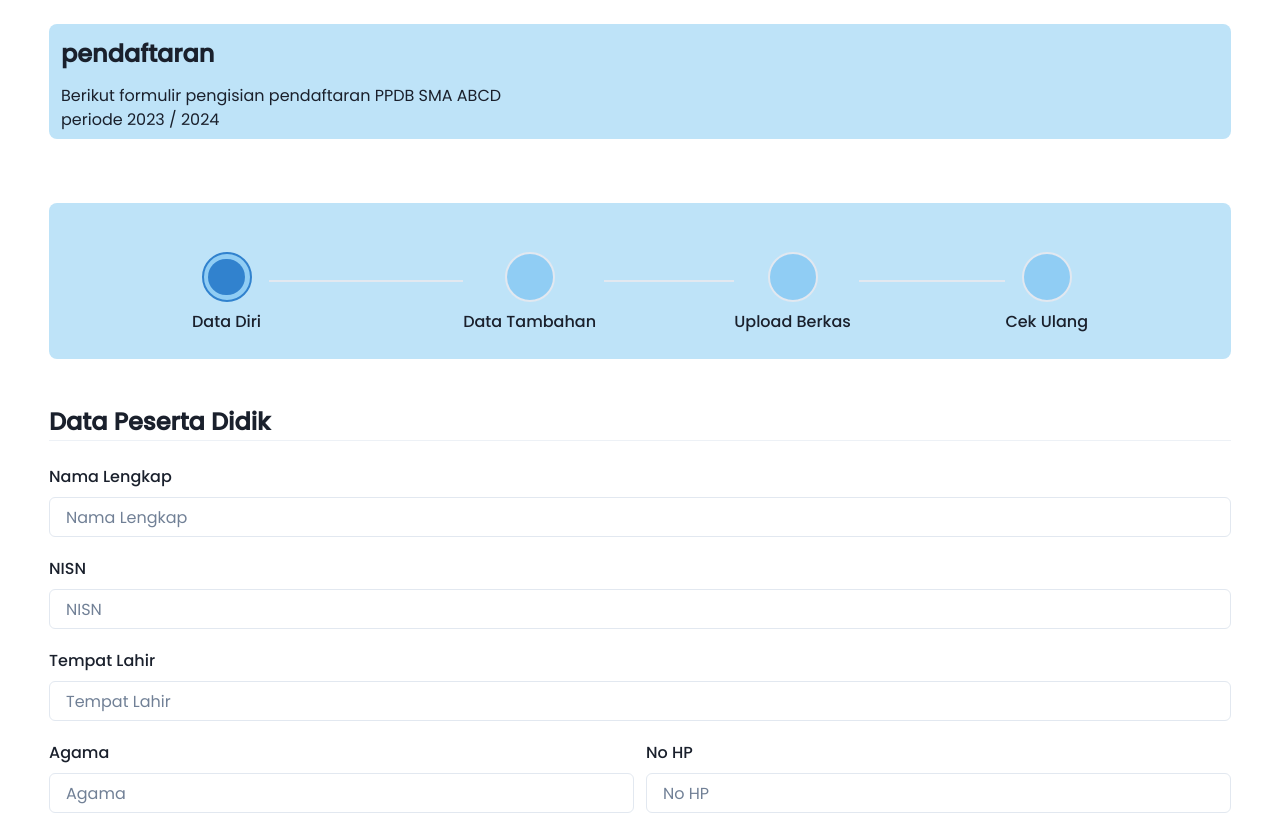
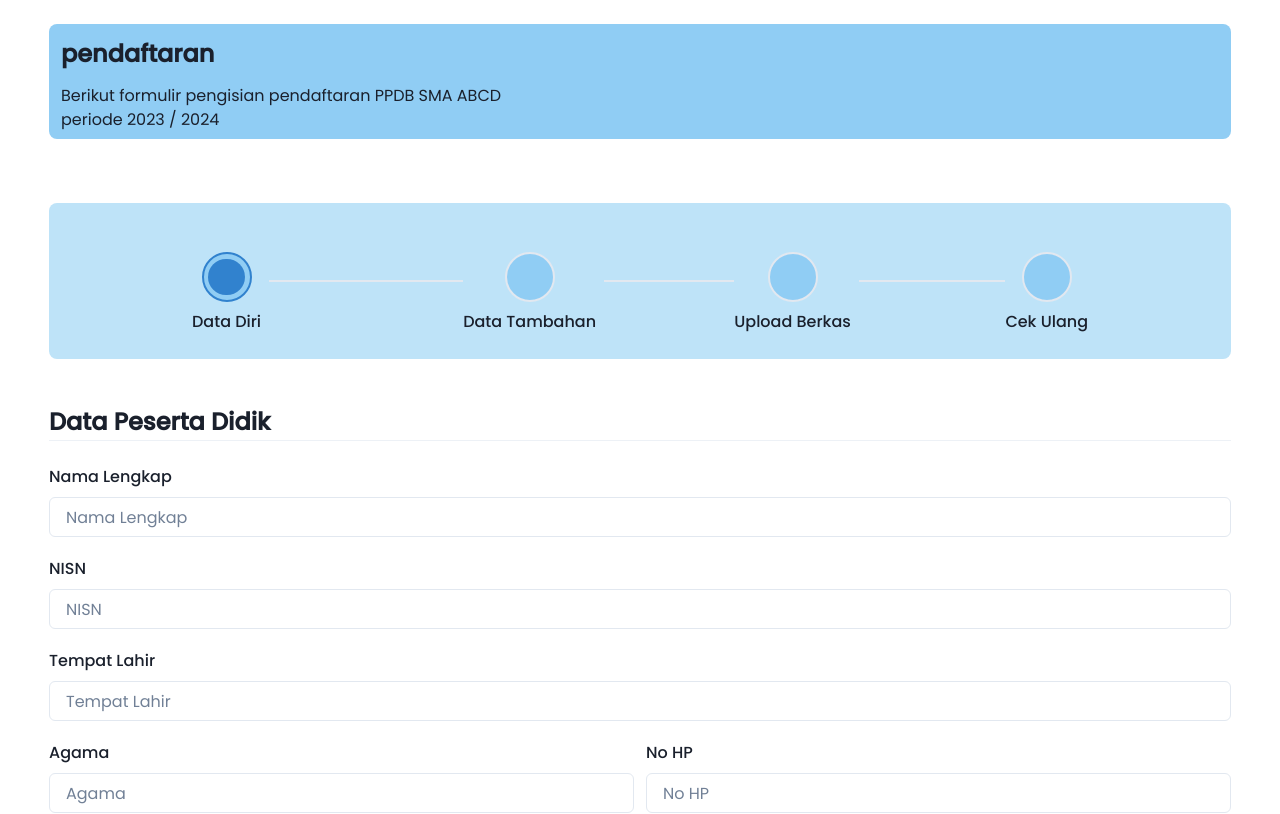
Before and after one commit to fadhilrachman/deploy_webportal, a Next.js app: page /ppdb in a window 1280 px wide. Shown: the top 814 px of the page. Built offline with nearby package versions, Linux system fonts and the light colour scheme.

Commit message:
change the background color of the header

```diff
--- a/src/components/headerPpdb/headerLoginPpdb.jsx
+++ b/src/components/headerPpdb/headerLoginPpdb.jsx
@@ -2,7 +2,7 @@ import { Box, Text } from "@chakra-ui/react";
 
 export default function HeaderLoginPpdb() {
   return (
-    <Box rounded="8px" bg="#BEE3F8" h={115} p={3}>
+    <Box rounded="8px" bg="#90CDF4" h={115} p={3}>
       <Text fontSize="2xl" fontWeight={600} mb={3}>
         pendaftaran
       </Text>
```
